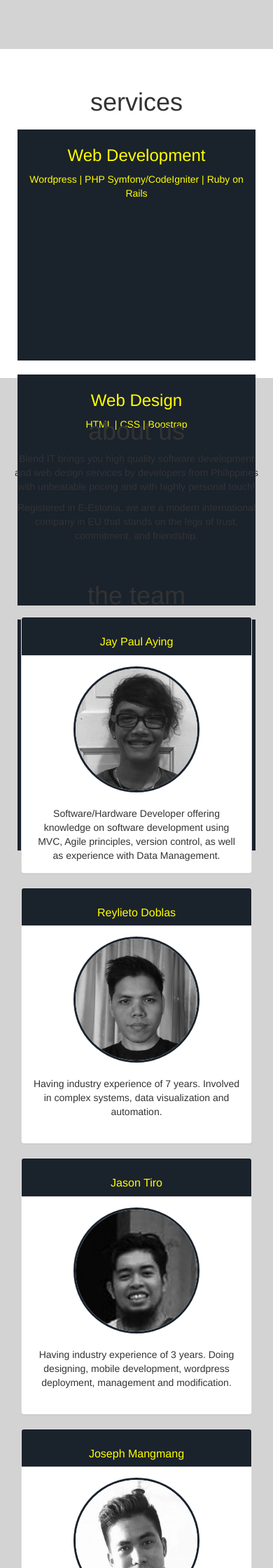
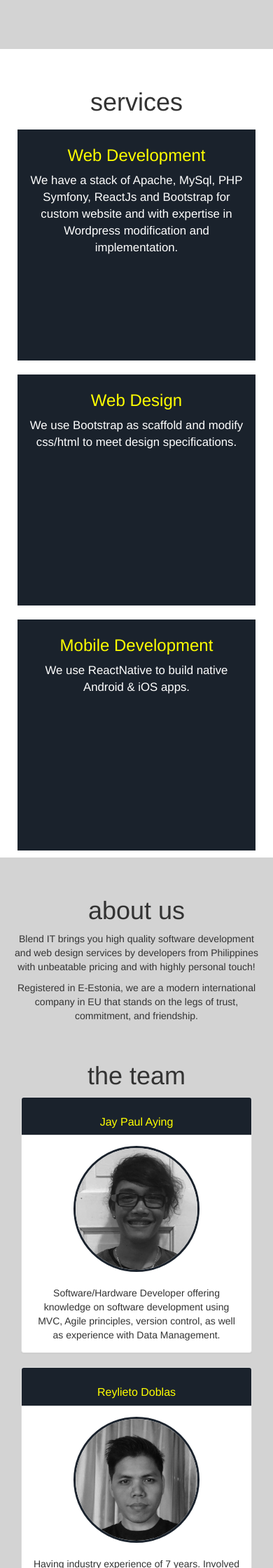
Before and after one commit to jiefool/blendit.eu, a Jekyll site: the page built from index.html, in a window 390 px wide. Shown: the part 1773-4013 px from the top of the page at 70% size. Built offline with Jekyll 4.4.1, drawn with Linux system fonts in a browser that asks for light colours.

Commit message:
added services responsive

```diff
--- a/_includes/services.html
+++ b/_includes/services.html
@@ -3,19 +3,19 @@
   <div class="col-md-4">
     <div class="col-md-12 service-box">
       <h3>Web Development</h3>
-      <p>Wordpress | PHP Symfony/CodeIgniter | Ruby on Rails </p>
+      <p>We have a stack of Apache, MySql, PHP Symfony, ReactJs and Bootstrap for custom website and with expertise in Wordpress modification and implementation.</p>
     </div>
   </div>
   <div class="col-md-4">
     <div class="col-md-12 service-box">
       <h3>Web Design</h3>
-      <p>HTML | CSS | Boostrap</p>
+      <p>We use Bootstrap as scaffold and modify css/html to meet design specifications.</p>
     </div>
   </div>
   <div class="col-md-4">
     <div class="col-md-12 service-box">
       <h3>Mobile Development</h3>
-      <p>React-Native | Native Android | Native iOS</p>
+      <p>We use ReactNative to build native Android & iOS apps.</p>
     </div>
   </div>
 </div>
--- a/src/styles/_about.scss
+++ b/src/styles/_about.scss
@@ -27,7 +27,6 @@
 
 .user-details {
   text-align: center;
-  margin: 5px auto;
 }
 
 .about-row{
@@ -47,7 +46,7 @@
 
 .member-details{
   text-align: center;
-  height: 310px;
+  min-height: 310px;
 }
 
 .member-name{
```
Also changed, not shown: src/styles/_services.scss (+6 -2 lines), assets/css/main.css.
